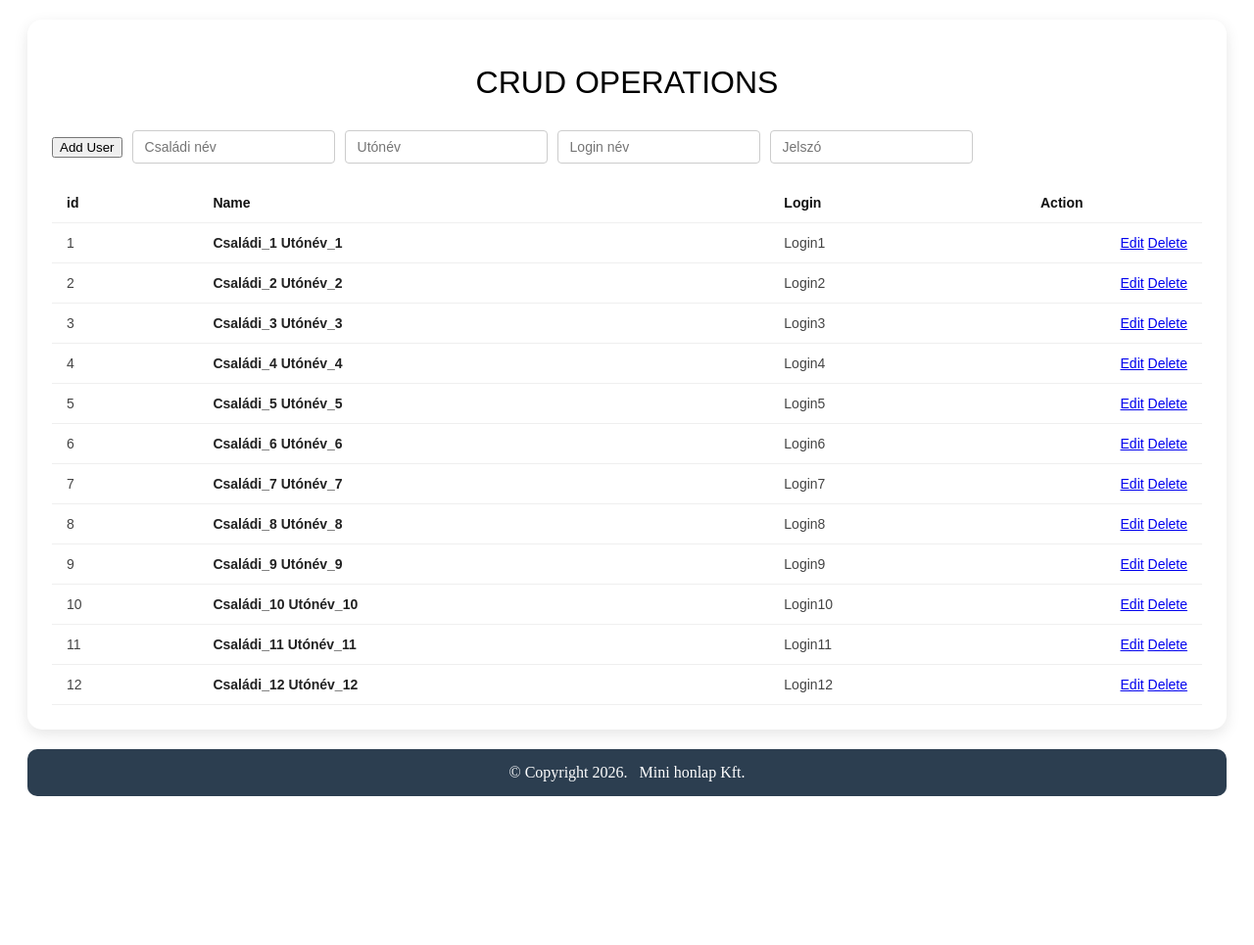
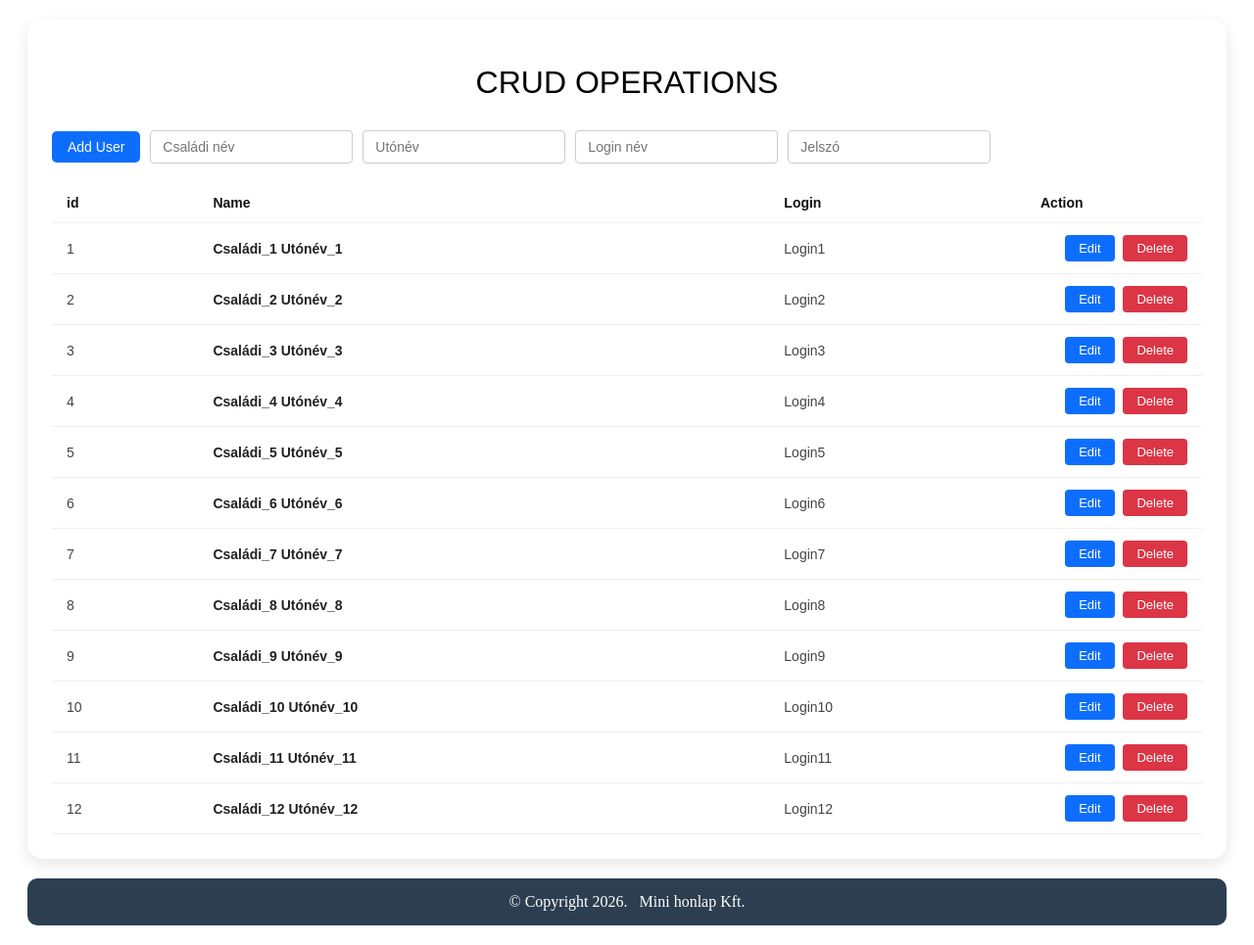
Before and after one commit to tobega2002-crypto/WEB-programozas-gyakorlat-beadando-Toth-Bence-Posvancz-Erik, a PHP site: page /crud in a window 1280 px wide. Shown: the part 210-1175 px from the top of the page at 98% size. Before the commit the page ends 1023 px from the top, so only its background shows below. Run offline with PHP 8.4, Linux system fonts and the light colour scheme; data comes from the database, SQL or seed files in the repository.

Commit message:
Update stilus.css

```diff
--- a/styles/stilus.css
+++ b/styles/stilus.css
@@ -145,3 +145,46 @@ footer {
     font-size: 14px;
     outline: none;
 }
+
+.form-input:focus {
+    border-color: #0d6efd;
+}
+
+.btn-primary {
+    background-color: #0d6efd;
+    color: white;
+    border: none;
+    padding: 8px 16px;
+    border-radius: 5px;
+    cursor: pointer;
+    font-size: 14px;
+    font-weight: 500;
+}
+.btn-primary:hover { background-color: #0b5ed7; }
+
+.btn-edit {
+    background-color: #0d6efd;
+    color: white;
+    border: none;
+    padding: 6px 14px;
+    border-radius: 4px;
+    cursor: pointer;
+    font-size: 13px;
+    text-decoration: none;
+    display: inline-block;
+    margin-right: 5px;
+}
+.btn-edit:hover { background-color: #0b5ed7; }
+
+.btn-delete {
+    background-color: #dc3545;
+    color: white;
+    border: none;
+    padding: 6px 14px;
+    border-radius: 4px;
+    cursor: pointer;
+    font-size: 13px;
+    text-decoration: none;
+    display: inline-block;
+}
+.btn-delete:hover { background-color: #c82333; }
```
